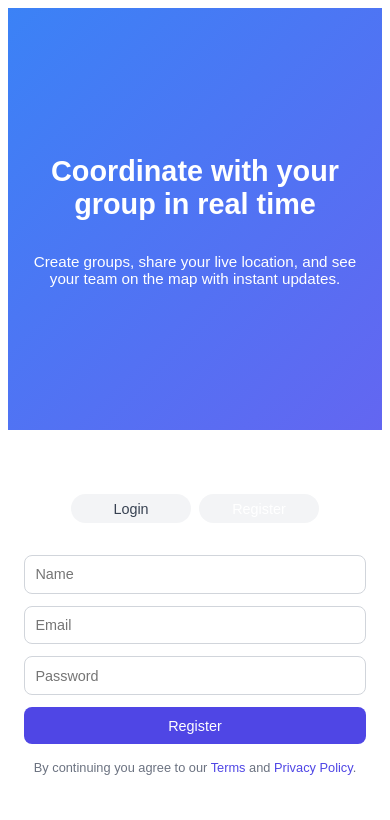
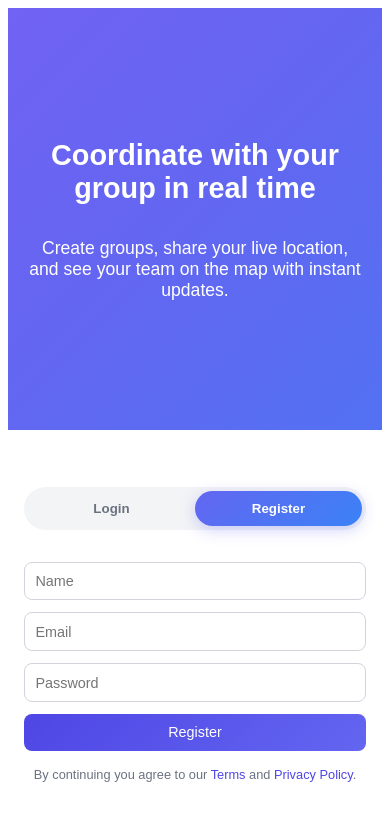
Before and after one commit to punit1808/location-sharing-frontend, a React (Vite) app: page / in a window 390 px wide. Shown: the top 820 px of the page. Built offline with nearby package versions, Linux system fonts and the light colour scheme; no server answers.

Commit message:
toggle-btn reactive update

```diff
--- a/src/components/AuthPage.jsx
+++ b/src/components/AuthPage.jsx
@@ -81,15 +81,18 @@ export default function AuthPage({ onAuth }) {
 
       {/* Right side form */}
       <div className={styles.rightPane}>
-        <div className={styles.tabButtons}>
+        <div className={`${styles.toggleWrapper} ${styles[activeTab]}`}>
+          <div className={styles.slider}></div>
+
           <button
-            className={activeTab === "login" ? styles.activeTab : ""}
+            className={activeTab === "login" ? styles.activeBtn : ""}
             onClick={() => setActiveTab("login")}
           >
             Login
           </button>
+
           <button
-            className={activeTab === "register" ? styles.activeTab : ""}
+            className={activeTab === "register" ? styles.activeBtn : ""}
             onClick={() => setActiveTab("register")}
           >
             Register
--- a/src/components/AuthPage.module.css
+++ b/src/components/AuthPage.module.css
@@ -7,15 +7,23 @@
   font-family: sans-serif;
 }
 
-/* Left pane with gradient */
+/* Left pane with animated gradient */
 .leftPane {
   flex: 1;
-  background: linear-gradient(135deg, #3b82f6, #6366f1);
+  background: linear-gradient(-45deg, #3b82f6, #6366f1, #8b5cf6, #06b6d4);
+  background-size: 400% 400%;
+  animation: gradientShift 12s ease infinite;
   color: white;
   display: flex;
   flex-direction: column;
   justify-content: center;
   padding: 4rem;
+}
+
+@keyframes gradientShift {
+  0% { background-position: 0% 50%; }
+  50% { background-position: 100% 50%; }
+  100% { background-position: 0% 50%; }
 }
 
 .leftPane h1 {
@@ -40,34 +48,73 @@
   padding: 3rem 2rem;
 }
 
-/* Tab buttons */
-.tabButtons {
+/* 🔥 TOGGLE WRAPPER */
+.toggleWrapper {
+  position: relative;
   display: flex;
-  gap: 1rem;
+  width: 100%;
+  max-width: 350px;
+  background: #f3f4f6;
+  border-radius: 30px;
+  padding: 4px;
   margin-bottom: 2rem;
-  flex-wrap: wrap;
-  justify-content: center;
 }
 
-.tabButtons button {
-  padding: 0.5rem 1.5rem;
-  border-radius: 9999px;
+/* Toggle buttons */
+.toggleWrapper button {
+  flex: 1;
+  padding: 0.6rem;
   border: none;
-  background: #f3f4f6;
+  background: transparent;
+  color: #6b7280;
+  font-weight: 600;
   cursor: pointer;
-  font-size: 1rem;
-  color: #374151;
-  flex: 1;
-  min-width: 120px;
+  z-index: 2;
+  transition: color 0.3s ease, opacity 0.3s ease, transform 0.2s ease;
 }
 
-.tabButtons button:hover {
-  background: #e5e7eb;
+.toggleWrapper button:hover {
+  transform: scale(1.05);
 }
 
-.activeTab {
+/* Slider */
+.slider {
+  position: absolute;
+  top: 4px;
+  left: 4px;
+  width: calc(50% - 4px);
+  height: calc(100% - 8px);
   background: linear-gradient(135deg, #6366f1, #3b82f6);
-  color: white !important;
+  border-radius: 30px;
+  transition: transform 0.35s ease;
+  box-shadow: 0 4px 15px rgba(99,102,241,0.3);
+}
+
+/* 🔥 FIXED SLIDER MOVEMENT */
+.toggleWrapper.login .slider {
+  transform: translateX(0%);
+}
+
+.toggleWrapper.register .slider {
+  transform: translateX(100%);
+}
+
+/* 🔥 FIXED ACTIVE TEXT */
+.toggleWrapper.login button:first-child {
+  color: white;
+  opacity: 1;
+}
+
+.toggleWrapper.register button:last-child {
+  color: white;
+  opacity: 1;
+}
+
+/* Inactive button */
+.toggleWrapper.login button:last-child,
+.toggleWrapper.register button:first-child {
+  color: #6b7280;
+  opacity: 0.6;
 }
 
 /* Form styling */
@@ -79,36 +126,41 @@
   max-width: 350px;
 }
 
+/* Inputs */
 .input {
   padding: 0.75rem;
   border: 1px solid #d1d5db;
   border-radius: 0.5rem;
   font-size: 1rem;
+  transition: all 0.25s ease;
 }
 
 .input:focus {
   border-color: #6366f1;
   outline: none;
+  transform: scale(1.02);
   box-shadow: 0 0 0 3px rgba(99,102,241,0.2);
 }
 
+/* Button */
 .loginBtn {
   padding: 0.75rem;
-  background: #4f46e5;
+  background: linear-gradient(135deg, #4f46e5, #6366f1);
   color: white;
   border: none;
   border-radius: 0.5rem;
   font-size: 1rem;
   font-weight: 500;
   cursor: pointer;
-  transition: background 0.2s;
+  transition: all 0.25s ease;
 }
 
 .loginBtn:hover {
-  background: #4338ca;
+  transform: translateY(-2px);
+  box-shadow: 0 10px 20px rgba(99,102,241,0.3);
 }
 
-/* Terms text */
+/* Terms */
 .terms {
   margin-top: 1rem;
   font-size: 0.8rem;
@@ -125,7 +177,7 @@
   text-decoration: underline;
 }
 
-/* Overlay when loading */
+/* Overlay */
 .overlay {
   position: fixed;
   top: 0;
@@ -137,13 +189,13 @@
   justify-content: center;
   align-items: center;
   z-index: 1000;
-  backdrop-filter: blur(2px);
+  backdrop-filter: blur(4px);
   animation: fadeIn 0.3s ease-in-out;
 }
 
 .spinner {
   border: 4px solid #ddd;
-  border-top: 4px solid #007bff;
+  border-top: 4px solid #6366f1;
   border-radius: 50%;
   width: 50px;
   height: 50px;
@@ -160,80 +212,16 @@
   to { opacity: 1; }
 }
 
-/* Error message */
+/* Error */
 .error {
   color: red;
   font-size: 14px;
   margin-bottom: 10px;
 }
 
-/* ----------- Responsive Styles ----------- */
+/* -------- Responsive -------- */
 
-/* Tablets & below */
-@media (max-width: 1024px) {
-  .authContainer {
-    flex-direction: column;
-  }
-
-  .leftPane,
-  .rightPane {
-    flex: unset;
-    width: 100%;
-    min-height: 50vh;
-    padding: 2rem;
-    text-align: center;
-    align-items: center;
-  }
-
-  .leftPane h1 {
-    font-size: 1.8rem;
-  }
-
-  .leftPane p {
-    font-size: 1rem;
-    max-width: none;
-  }
-}
-
-/* Mobile screens */
-@media (max-width: 600px) {
-  .leftPane {
-    padding: 1.5rem;
-  }
-
-  .leftPane h1 {
-    font-size: 1.5rem;
-  }
-
-  .leftPane p {
-    font-size: 0.95rem;
-  }
-
-  .rightPane {
-    padding: 2rem 1rem;
-  }
-
-  .form {
-    max-width: 100%;
-    gap: 0.75rem;
-  }
-
-  .input, .loginBtn {
-    font-size: 0.9rem;
-    padding: 0.6rem;
-  }
-
-  .tabButtons {
-    gap: 0.5rem;
-  }
-
-  .tabButtons button {
-    font-size: 0.9rem;
-    padding: 0.4rem 1rem;
-  }
-}
-
-/* Tablets & below */
+/* Tablets */
 @media (max-width: 1024px) {
   .authContainer {
     flex-direction: column;
@@ -253,7 +241,7 @@
   }
 }
 
-/* Mobile screens */
+/* Mobile */
 @media (max-width: 600px) {
   .authContainer {
     min-height: auto;
@@ -272,8 +260,22 @@
     gap: 0.75rem;
   }
 
-  .input, .loginBtn {
+  .input,
+  .loginBtn {
     font-size: 0.9rem;
     padding: 0.65rem;
   }
 }
+
+.activeBtn {
+  color: white !important;
+  opacity: 1;
+}
+
+.toggleWrapper button {
+  opacity: 1;
+}
+
+.activeBtn {
+  opacity: 1;
+}
--- a/src/main.css
+++ b/src/main.css
@@ -5,7 +5,6 @@
   font-family: sans-serif;
 }
 
-/* Global Responsive Defaults */
 * {
   box-sizing: inherit;
 }
```
